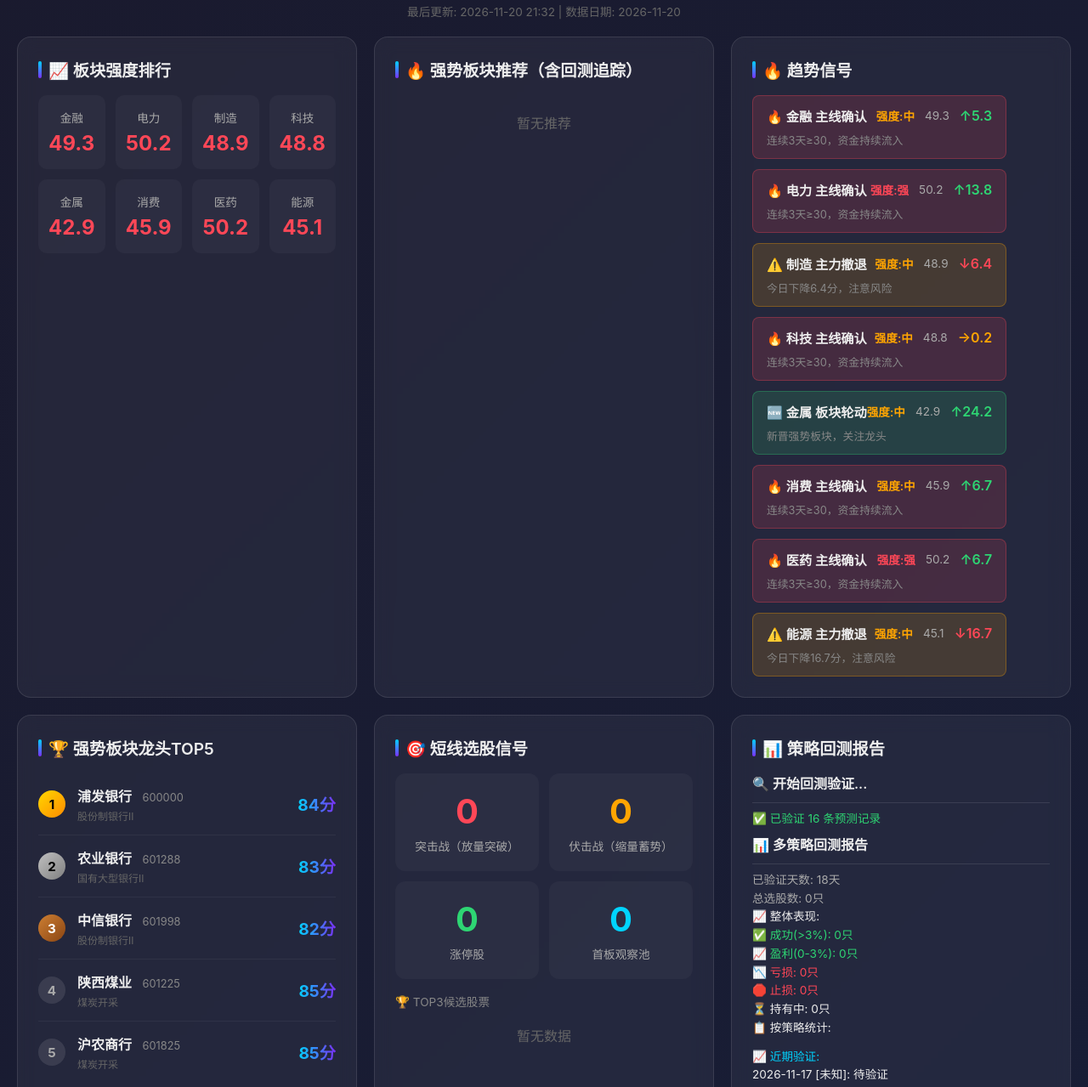
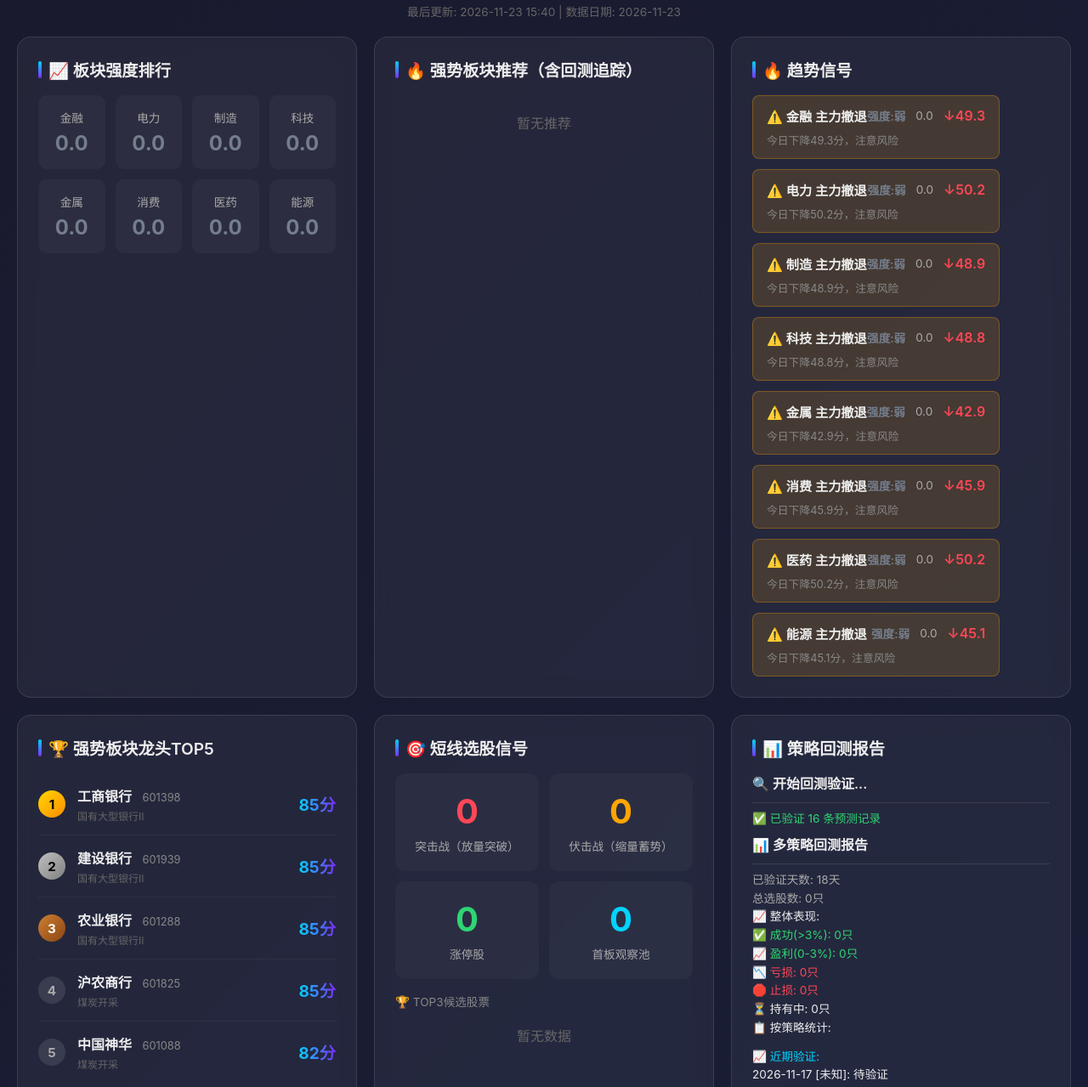
Before and after one commit to JUN988951/quant-dashboard, a plain HTML site: page index.html in a window 1280 px wide. Shown: the part 127-1406 px from the top of the page at 85% size. Drawn offline with nearby package versions, Linux system fonts and the light colour scheme.

Commit message:
📊 自动更新 2026-11-23 15:40

```diff
--- a/index.html
+++ b/index.html
@@ -256,7 +256,7 @@
     <div class="container">
         <h1>📊 量化交易分析看板</h1>
         <div class="subtitle">OpenClaw 量化系统 · 每日自动更新</div>
-        <div class="update-time">最后更新: 2026-11-20 21:32 | 数据日期: 2026-11-20</div>
+        <div class="update-time">最后更新: 2026-11-23 15:40 | 数据日期: 2026-11-23</div>
 
         <div class="grid">
             <!-- 板块强度 -->
@@ -266,35 +266,35 @@
 
                     <div class="sector-item">
                         <div class="sector-name">金融</div>
-                        <div class="sector-value hot">49.3</div>
+                        <div class="sector-value cold">0.0</div>
                     </div>
                     <div class="sector-item">
                         <div class="sector-name">电力</div>
-                        <div class="sector-value hot">50.2</div>
+                        <div class="sector-value cold">0.0</div>
                     </div>
                     <div class="sector-item">
                         <div class="sector-name">制造</div>
-                        <div class="sector-value hot">48.9</div>
+                        <div class="sector-value cold">0.0</div>
                     </div>
                     <div class="sector-item">
                         <div class="sector-name">科技</div>
-                        <div class="sector-value hot">48.8</div>
+                        <div class="sector-value cold">0.0</div>
                     </div>
                     <div class="sector-item">
                         <div class="sector-name">金属</div>
-                        <div class="sector-value hot">42.9</div>
+                        <div class="sector-value cold">0.0</div>
                     </div>
                     <div class="sector-item">
                         <div class="sector-name">消费</div>
-                        <div class="sector-value hot">45.9</div>
+                        <div class="sector-value cold">0.0</div>
                     </div>
                     <div class="sector-item">
                         <div class="sector-name">医药</div>
-                        <div class="sector-value hot">50.2</div>
+                        <div class="sector-value cold">0.0</div>
                     </div>
                     <div class="sector-item">
                         <div class="sector-name">能源</div>
-                        <div class="sector-value hot">45.1</div>
+                        <div class="sector-value cold">0.0</div>
                     </div>
                 </div>
             </div>
@@ -310,108 +310,108 @@
                 <div class="card-title">🔥 趋势信号</div>
                 <div class="trend-signals">
                     <div style="display: flex; flex-direction: column; gap: 12px;">
-        <div style="padding: 12px 16px; background: rgba(255,71,87,0.15); border: 1px solid rgba(255,71,87,0.3); border-radius: 8px;">
+        <div style="padding: 12px 16px; background: rgba(255,165,2,0.15); border: 1px solid rgba(255,165,2,0.3); border-radius: 8px;">
             <div style="display: flex; justify-content: space-between; align-items: center; margin-bottom: 8px;">
-                <div style="font-weight: 600; font-size: 0.95rem;">🔥 金融 主线确认</div>
+                <div style="font-weight: 600; font-size: 0.95rem;">⚠️ 金融 主力撤退</div>
                 <div style="display: flex; gap: 12px; align-items: center;">
-                    <span style="color: #ffa502; font-weight: 600; font-size: 0.85rem;">强度:中</span>
-                    <span style="color: #aaa; font-size: 0.85rem;">49.3</span>
-                    <span style="color: #2ed573; font-weight: 600; font-size: 1rem;">↑5.3</span>
+                    <span style="color: #747d8c; font-weight: 600; font-size: 0.85rem;">强度:弱</span>
+                    <span style="color: #aaa; font-size: 0.85rem;">0.0</span>
+                    <span style="color: #ff4757; font-weight: 600; font-size: 1rem;">↓49.3</span>
                 </div>
             </div>
             <div style="font-size: 0.8rem; color: #888;">
-                连续3天≥30，资金持续流入
+                今日下降49.3分，注意风险
             </div>
         </div>
-        <div style="padding: 12px 16px; background: rgba(255,71,87,0.15); border: 1px solid rgba(255,71,87,0.3); border-radius: 8px;">
+        <div style="padding: 12px 16px; background: rgba(255,165,2,0.15); border: 1px solid rgba(255,165,2,0.3); border-radius: 8px;">
             <div style="display: flex; justify-content: space-between; align-items: center; margin-bottom: 8px;">
-                <div style="font-weight: 600; font-size: 0.95rem;">🔥 电力 主线确认</div>
+                <div style="font-weight: 600; font-size: 0.95rem;">⚠️ 电力 主力撤退</div>
                 <div style="display: flex; gap: 12px; align-items: center;">
-                    <span style="color: #ff4757; font-weight: 600; font-size: 0.85rem;">强度:强</span>
-                    <span style="color: #aaa; font-size: 0.85rem;">50.2</span>
-                    <span style="color: #2ed573; font-weight: 600; font-size: 1rem;">↑13.8</span>
+                    <span style="color: #747d8c; font-weight: 600; font-size: 0.85rem;">强度:弱</span>
+                    <span style="color: #aaa; font-size: 0.85rem;">0.0</span>
+                    <span style="color: #ff4757; font-weight: 600; font-size: 1rem;">↓50.2</span>
                 </div>
             </div>
             <div style="font-size: 0.8rem; color: #888;">
-                连续3天≥30，资金持续流入
+                今日下降50.2分，注意风险
             </div>
         </div>
         <div style="padding: 12px 16px; background: rgba(255,165,2,0.15); border: 1px solid rgba(255,165,2,0.3); border-radius: 8px;">
             <div style="display: flex; justify-content: space-between; align-items: center; margin-bottom: 8px;">
                 <div style="font-weight: 600; font-size: 0.95rem;">⚠️ 制造 主力撤退</div>
                 <div style="display: flex; gap: 12px; align-items: center;">
-                    <span style="color: #ffa502; font-weight: 600; font-size: 0.85rem;">强度:中</span>
-                    <span style="color: #aaa; font-size: 0.85rem;">48.9</span>
-                    <span style="color: #ff4757; font-weight: 600; font-size: 1rem;">↓6.4</span>
+                    <span style="color: #747d8c; font-weight: 600; font-size: 0.85rem;">强度:弱</span>
+                    <span style="color: #aaa; font-size: 0.85rem;">0.0</span>
+                    <span style="color: #ff4757; font-weight: 600; font-size: 1rem;">↓48.9</span>
                 </div>
             </div>
             <div style="font-size: 0.8rem; color: #888;">
-                今日下降6.4分，注意风险
+                今日下降48.9分，注意风险
             </div>
         </div>
-        <div style="padding: 12px 16px; background: rgba(255,71,87,0.15); border: 1px solid rgba(255,71,87,0.3); border-radius: 8px;">
+        <div style="padding: 12px 16px; background: rgba(255,165,2,0.15); border: 1px solid rgba(255,165,2,0.3); border-radius: 8px;">
             <div style="display: flex; justify-content: space-between; align-items: center; margin-bottom: 8px;">
-                <div style="font-weight: 600; font-size: 0.95rem;">🔥 科技 主线确认</div>
+                <div style="font-weight: 600; font-size: 0.95rem;">⚠️ 科技 主力撤退</div>
                 <div style="display: flex; gap: 12px; align-items: center;">
-                    <span style="color: #ffa502; font-weight: 600; font-size: 0.85rem;">强度:中</span>
-                    <span style="color: #aaa; font-size: 0.85rem;">48.8</span>
-                    <span style="color: #ffa502; font-weight: 600; font-size: 1rem;">→0.2</span>
+                    <span style="color: #747d8c; font-weight: 600; font-size: 0.85rem;">强度:弱</span>
+                    <span style="color: #aaa; font-size: 0.85rem;">0.0</span>
+                    <span style="color: #ff4757; font-weight: 600; font-size: 1rem;">↓48.8</span>
                 </div>
             </div>
             <div style="font-size: 0.8rem; color: #888;">
-                连续3天≥30，资金持续流入
+                今日下降48.8分，注意风险
             </div>
         </div>
-        <div style="padding: 12px 16px; background: rgba(46,213,115,0.15); border: 1px solid rgba(46,213,115,0.3); border-radius: 8px;">
+        <div style="padding: 12px 16px; background: rgba(255,165,2,0.15); border: 1px solid rgba(255,165,2,0.3); border-radius: 8px;">
             <div style="display: flex; justify-content: space-between; align-items: center; margin-bottom: 8px;">
-                <div style="font-weight: 600; font-size: 0.95rem;">🆕 金属 板块轮动</div>
+                <div style="font-weight: 600; font-size: 0.95rem;">⚠️ 金属 主力撤退</div>
                 <div style="display: flex; gap: 12px; align-items: center;">
-                    <span style="color: #ffa502; font-weight: 600; font-size: 0.85rem;">强度:中</span>
-                    <span style="color: #aaa; font-size: 0.85rem;">42.9</span>
-                    <span style="color: #2ed573; font-weight: 600; font-size: 1rem;">↑24.2</span>
+                    <span style="color: #747d8c; font-weight: 600; font-size: 0.85rem;">强度:弱</span>
+                    <span style="color: #aaa; font-size: 0.85rem;">0.0</span>
+                    <span style="color: #ff4757; font-weight: 600; font-size: 1rem;">↓42.9</span>
                 </div>
             </div>
             <div style="font-size: 0.8rem; color: #888;">
-                新晋强势板块，关注龙头
+                今日下降42.9分，注意风险
             </div>
         </div>
-        <div style="padding: 12px 16px; background: rgba(255,71,87,0.15); border: 1px solid rgba(255,71,87,0.3); border-radius: 8px;">
+        <div style="padding: 12px 16px; background: rgba(255,165,2,0.15); border: 1px solid rgba(255,165,2,0.3); border-radius: 8px;">
             <div style="display: flex; justify-content: space-between; align-items: center; margin-bottom: 8px;">
-                <div style="font-weight: 600; font-size: 0.95rem;">🔥 消费 主线确认</div>
+                <div style="font-weight: 600; font-size: 0.95rem;">⚠️ 消费 主力撤退</div>
                 <div style="display: flex; gap: 12px; align-items: center;">
-                    <span style="color: #ffa502; font-weight: 600; font-size: 0.85rem;">强度:中</span>
-                    <span style="color: #aaa; font-size: 0.85rem;">45.9</span>
-                    <span style="color: #2ed573; font-weight: 600; font-size: 1rem;">↑6.7</span>
+                    <span style="color: #747d8c; font-weight: 600; font-size: 0.85rem;">强度:弱</span>
+                    <span style="color: #aaa; font-size: 0.85rem;">0.0</span>
+                    <span style="color: #ff4757; font-weight: 600; font-size: 1rem;">↓45.9</span>
                 </div>
             </div>
             <div style="font-size: 0.8rem; color: #888;">
-                连续3天≥30，资金持续流入
+                今日下降45.9分，注意风险
             </div>
         </div>
-        <div style="padding: 12px 16px; background: rgba(255,71,87,0.15); border: 1px solid rgba(255,71,87,0.3); border-radius: 8px;">
+        <div style="padding: 12px 16px; background: rgba(255,165,2,0.15); border: 1px solid rgba(255,165,2,0.3); border-radius: 8px;">
             <div style="display: flex; justify-content: space-between; align-items: center; margin-bottom: 8px;">
-                <div style="font-weight: 600; font-size: 0.95rem;">🔥 医药 主线确认</div>
+                <div style="font-weight: 600; font-size: 0.95rem;">⚠️ 医药 主力撤退</div>
                 <div style="display: flex; gap: 12px; align-items: center;">
-                    <span style="color: #ff4757; font-weight: 600; font-size: 0.85rem;">强度:强</span>
-                    <span style="color: #aaa; font-size: 0.85rem;">50.2</span>
-                    <span style="color: #2ed573; font-weight: 600; font-size: 1rem;">↑6.7</span>
+                    <span style="color: #747d8c; font-weight: 600; font-size: 0.85rem;">强度:弱</span>
+                    <span style="color: #aaa; font-size: 0.85rem;">0.0</span>
+                    <span style="color: #ff4757; font-weight: 600; font-size: 1rem;">↓50.2</span>
                 </div>
             </div>
             <div style="font-size: 0.8rem; color: #888;">
-                连续3天≥30，资金持续流入
+                今日下降50.2分，注意风险
             </div>
         </div>
         <div style="padding: 12px 16px; background: rgba(255,165,2,0.15); border: 1px solid rgba(255,165,2,0.3); border-radius: 8px;">
             <div style="display: flex; justify-content: space-between; align-items: center; margin-bottom: 8px;">
                 <div style="font-weight: 600; font-size: 0.95rem;">⚠️ 能源 主力撤退</div>
                 <div style="display: flex; gap: 12px; align-items: center;">
-                    <span style="color: #ffa502; font-weight: 600; font-size: 0.85rem;">强度:中</span>
-                    <span style="color: #aaa; font-size: 0.85rem;">45.1</span>
-                    <span style="color: #ff4757; font-weight: 600; font-size: 1rem;">↓16.7</span>
+                    <span style="color: #747d8c; font-weight: 600; font-size: 0.85rem;">强度:弱</span>
+                    <span style="color: #aaa; font-size: 0.85rem;">0.0</span>
+                    <span style="color: #ff4757; font-weight: 600; font-size: 1rem;">↓45.1</span>
                 </div>
             </div>
             <div style="font-size: 0.8rem; color: #888;">
-                今日下降16.7分，注意风险
+                今日下降45.1分，注意风险
             </div>
         </div></div>
                 </div>
@@ -425,35 +425,35 @@
                     <li class="leader-item">
                         <span class="leader-rank rank-1">1</span>
                         <div class="leader-info">
-                            <span class="leader-name">浦发银行</span>
-                            <span class="leader-code">600000</span>
-                            <span class="leader-sector">股份制银行Ⅱ</span>
+                            <span class="leader-name">工商银行</span>
+                            <span class="leader-code">601398</span>
+                            <span class="leader-sector">国有大型银行Ⅱ</span>
                         </div>
-                        <span class="leader-score">84分</span>
+                        <span class="leader-score">85分</span>
                     </li>
                     <li class="leader-item">
                         <span class="leader-rank rank-2">2</span>
+                        <div class="leader-info">
+                            <span class="leader-name">建设银行</span>
+                            <span class="leader-code">601939</span>
+                            <span class="leader-sector">国有大型银行Ⅱ</span>
+                        </div>
+                        <span class="leader-score">85分</span>
+                    </li>
+                    <li class="leader-item">
+                        <span class="leader-rank rank-3">3</span>
                         <div class="leader-info">
                             <span class="leader-name">农业银行</span>
                             <span class="leader-code">601288</span>
                             <span class="leader-sector">国有大型银行Ⅱ</span>
                         </div>
-                        <span class="leader-score">83分</span>
-                    </li>
-                    <li class="leader-item">
-                        <span class="leader-rank rank-3">3</span>
-                        <div class="leader-info">
-                            <span class="leader-name">中信银行</span>
-                            <span class="leader-code">601998</span>
-                            <span class="leader-sector">股份制银行Ⅱ</span>
-                        </div>
-                        <span class="leader-score">82分</span>
+                        <span class="leader-score">85分</span>
                     </li>
                     <li class="leader-item">
                         <span class="leader-rank rank-other">4</span>
                         <div class="leader-info">
-                            <span class="leader-name">陕西煤业</span>
-                            <span class="leader-code">601225</span>
+                            <span class="leader-name">沪农商行</span>
+                            <span class="leader-code">601825</span>
                             <span class="leader-sector">煤炭开采</span>
                         </div>
                         <span class="leader-score">85分</span>
@@ -461,11 +461,11 @@
                     <li class="leader-item">
                         <span class="leader-rank rank-other">5</span>
                         <div class="leader-info">
-                            <span class="leader-name">沪农商行</span>
-                            <span class="leader-code">601825</span>
+                            <span class="leader-name">中国神华</span>
+                            <span class="leader-code">601088</span>
                             <span class="leader-sector">煤炭开采</span>
                         </div>
-                        <span class="leader-score">85分</span>
+                        <span class="leader-score">82分</span>
                     </li>
                 </ul>
             </div>
@@ -506,7 +506,7 @@
             <!-- 预判系统健康报告 -->
             <div class="card">
                 <div class="card-title">🔮 预判系统健康报告</div>
-                <div style="font-size: 0.85rem; line-height: 1.6;"><div style="font-size: 1rem; font-weight: 600; margin: 8px 0;">🔍 预判系统健康报告 | 2026-11-20 21:32:56</div><hr style="border: none; border-top: 1px solid rgba(255,255,255,0.1); margin: 8px 0;"><div style="color: #00d4ff; font-weight: 600; margin-top: 12px;">【第一层】数据质量监控</div><div style="color: #2ed573;">✅ 数据质量正常</div><div style="color: #00d4ff; font-weight: 600; margin-top: 12px;">【第二层】准确率监控</div><div style="color: #ffa502;">⚠️ 准确率偏低，需要优化</div><div>板块预测命中率: 72%</div><div>个股预测命中率: 37%</div><div>已验证天数: 16天</div><div style="color: #00d4ff; font-weight: 600; margin-top: 12px;">【第三层】自动优化</div><div style="color: #7b2ff7;">🔧 已执行优化:</div><div>→ 重点关注: 公用事业, 银行</div><hr style="border: none; border-top: 1px solid rgba(255,255,255,0.1); margin: 8px 0;"><div style="color: #2ed573;">✅ 系统运行正常</div></div>
+                <div style="font-size: 0.85rem; line-height: 1.6;"><div style="font-size: 1rem; font-weight: 600; margin: 8px 0;">🔍 预判系统健康报告 | 2026-11-23 15:40:03</div><hr style="border: none; border-top: 1px solid rgba(255,255,255,0.1); margin: 8px 0;"><div style="color: #00d4ff; font-weight: 600; margin-top: 12px;">【第一层】数据质量监控</div><div style="color: #ffa502;">⚠️ 最新预测是2026-11-20，今日未预测</div><div style="color: #00d4ff; font-weight: 600; margin-top: 12px;">【第二层】准确率监控</div><div style="color: #ffa502;">⚠️ 准确率偏低，需要优化</div><div>板块预测命中率: 72%</div><div>个股预测命中率: 37%</div><div>已验证天数: 16天</div><div style="color: #00d4ff; font-weight: 600; margin-top: 12px;">【第三层】自动优化</div><div style="color: #7b2ff7;">🔧 已执行优化:</div><div>→ 重点关注: 公用事业, 银行</div><hr style="border: none; border-top: 1px solid rgba(255,255,255,0.1); margin: 8px 0;"><div style="color: #ffa502;">⚠️ 系统存在问题，需要关注</div></div>
             </div>
 
             <!-- 持仓跟踪 -->
@@ -605,6 +605,18 @@
                     <tbody>
 
                         <tr>
+                            <td>2026-11-23</td>
+                            <td class="">--</td>
+                            <td class="">--</td>
+                            <td class="">--</td>
+                            <td class="">--</td>
+                            <td class="">--</td>
+                            <td class="">--</td>
+                            <td class="">--</td>
+                            <td class="">--</td>
+                            <td>无明显主线</td>
+                        </tr>
+                        <tr>
                             <td>2026-11-20</td>
                             <td class="positive">49.3</td>
                             <td class="positive">50.2</td>
@@ -676,18 +688,6 @@
                             <td class="">36.3</td>
                             <td>医药+金融+制造</td>
                         </tr>
-                        <tr>
-                            <td>2026-11-13</td>
-                            <td class="positive">43.2</td>
-                            <td class="">33.6</td>
-                            <td class="">36.6</td>
-                            <td class="">35.8</td>
-                            <td class="">26.5</td>
-                            <td class="">30.9</td>
-                            <td class="positive">46.7</td>
-                            <td class="">36.3</td>
-                            <td>医药+金融+制造</td>
-                        </tr>
                     </tbody>
                 </table>
             </div>
@@ -734,7 +734,7 @@
     <script src="https://cdn.jsdelivr.net/npm/chart.js@4.4.0/dist/chart.umd.min.js"></script>
     <script>
         // 板块轮动数据
-        const sectorData = {"dates": ["11-13", "11-15", "11-17", "11-18", "11-19", "11-20"], "financial": [43.2, 43.2, 67.9, 62.9, 44.0, 49.3], "power": [33.6, 33.6, 30.4, 38.7, 36.4, 50.2], "manufacturing": [36.6, 36.6, 19.8, 27.0, 55.3, 48.9], "tech": [35.8, 35.8, 19.6, 30.9, 49.0, 48.8], "metal": [26.5, 26.5, 24.6, 41.1, 18.7, 42.9], "consumer": [30.9, 30.9, 43.0, 50.0, 39.2, 45.9], "medicine": [46.7, 46.7, 43.1, 45.5, 43.5, 50.2], "energy": [36.3, 36.3, 38.4, 43.3, 61.8, 45.1]};
+        const sectorData = {"dates": ["11-15", "11-17", "11-18", "11-19", "11-20"], "financial": [43.2, 67.9, 62.9, 44.0, 49.3], "power": [33.6, 30.4, 38.7, 36.4, 50.2], "manufacturing": [36.6, 19.8, 27.0, 55.3, 48.9], "tech": [35.8, 19.6, 30.9, 49.0, 48.8], "metal": [26.5, 24.6, 41.1, 18.7, 42.9], "consumer": [30.9, 43.0, 50.0, 39.2, 45.9], "medicine": [46.7, 43.1, 45.5, 43.5, 50.2], "energy": [36.3, 38.4, 43.3, 61.8, 45.1]};
 
         // 生成热力图
         function generateHeatmap() {
```
